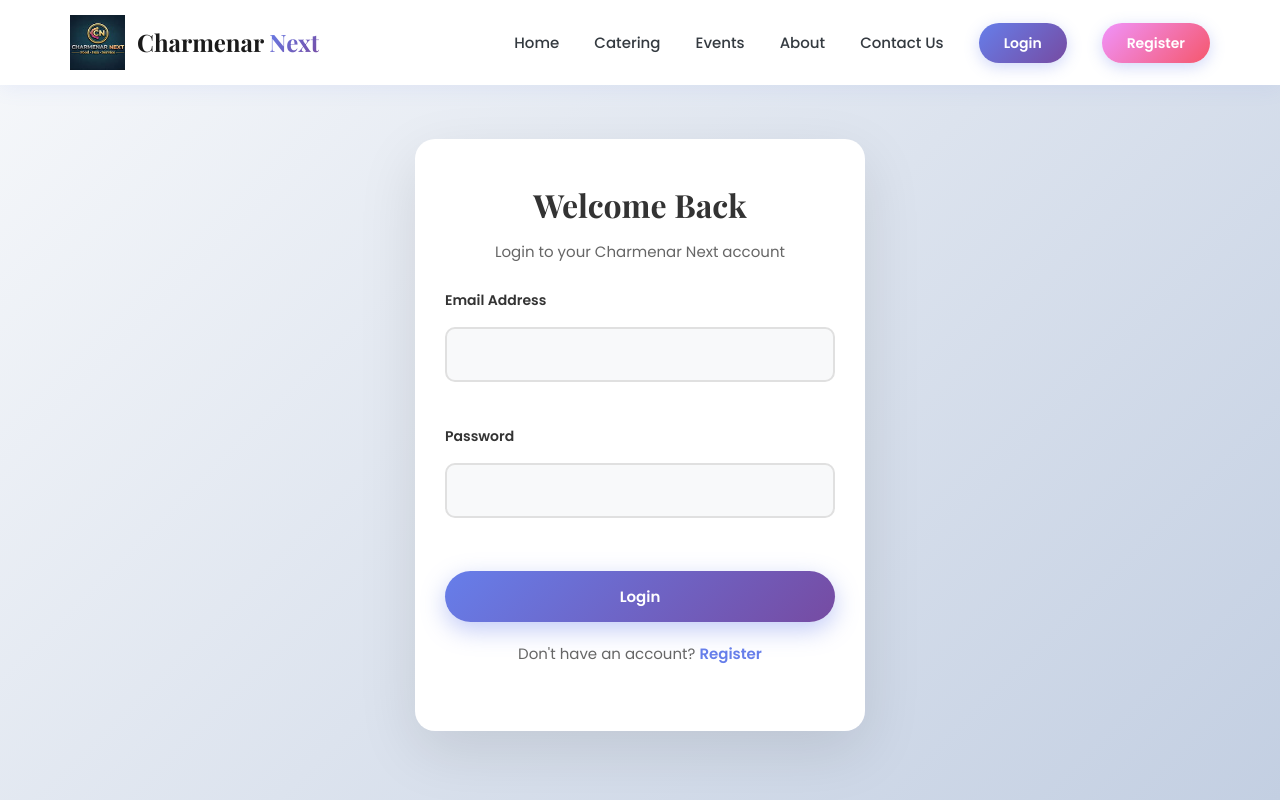
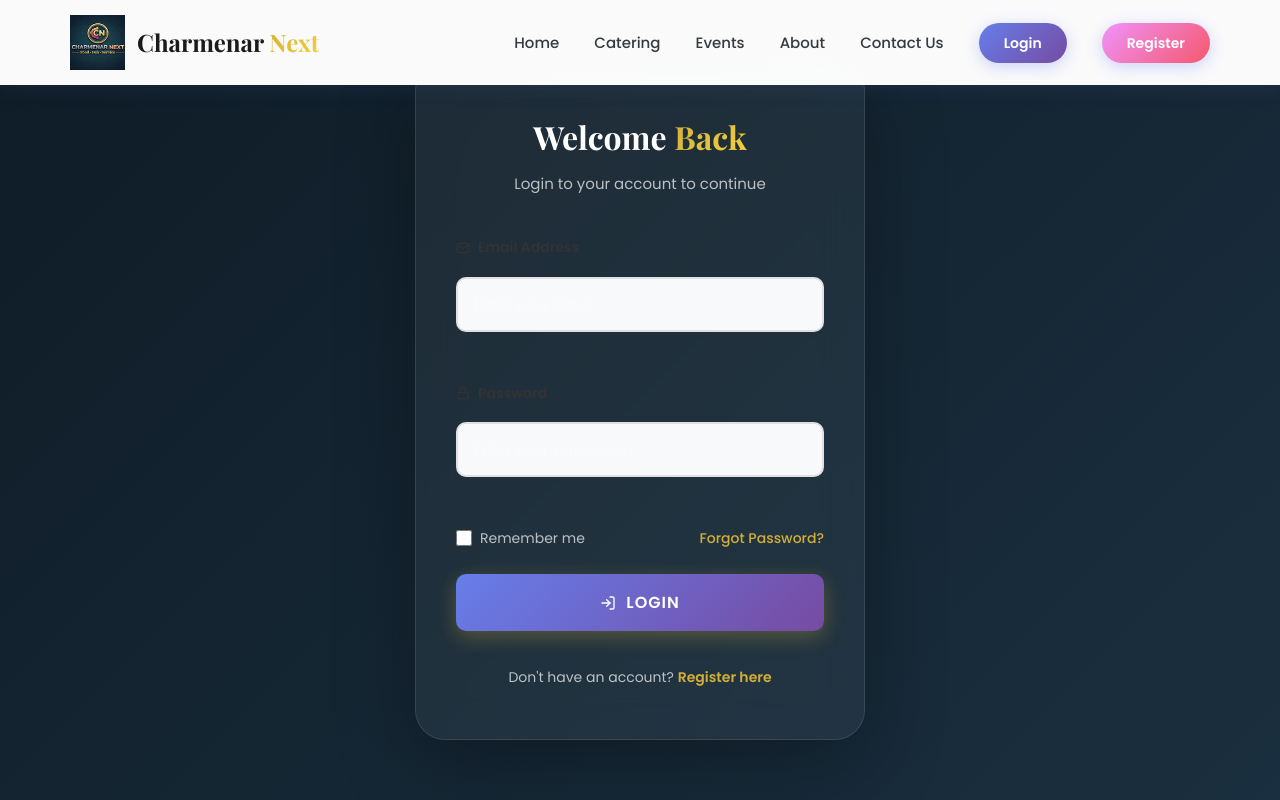
Before and after one commit to charmenarnext/charmenar_next, a React (Create React App) app in the folder frontend/: page /charmenar_next/login in a window 1280 px wide. Shown: the top 800 px of the page. Built offline with nearby package versions, Linux system fonts and the light colour scheme.

Commit message:
login flow fix

```diff
--- a/frontend/src/context/AuthContext.js
+++ b/frontend/src/context/AuthContext.js
@@ -1,6 +1,7 @@
 import { createContext, useContext, useState, useEffect } from 'react';
 import axios from 'axios';
 import config from '../config';
+import { toast } from 'react-toastify';
 
 const AuthContext = createContext();
 
@@ -18,79 +19,32 @@ export const AuthProvider = ({ children }) => {
 
   const API_BASE_URL = config.API_URL;
 
-  console.log('🔧 AuthContext - API_BASE_URL:', API_BASE_URL);
+  // Check if user is already logged in on mount
+  useEffect(() => {
+    const checkAuth = async () => {
+      const token = localStorage.getItem('token');
+      const storedUser = localStorage.getItem('user');
 
-  // Send OTP to admin email
-  const sendAdminOTP = async (email) => {
-    console.log('📤 sendAdminOTP called');
-    console.log('   Email:', email);
-    console.log('   URL:', `${API_BASE_URL}/auth/admin/request-otp`);
+      if (token && storedUser) {
+        try {
+          setUser(JSON.parse(storedUser));
+          console.log('✅ User already logged in:', JSON.parse(storedUser));
+        } catch (error) {
+          console.error('❌ Error parsing stored user:', error);
+          localStorage.removeItem('token');
+          localStorage.removeItem('user');
+        }
+      }
+      setLoading(false);
+    };
 
-    try {
-      const response = await axios.post(
-        `${API_BASE_URL}/auth/admin/request-otp`,
-        { email },
-        {
-          headers: { 'Content-Type': 'application/json' },
-          timeout: 60000,  // Increased to 60 seconds
-          withCredentials: false
-        }
-      );
-
-      console.log('✅ sendAdminOTP success:', response.data);
-      return response.data;
-    } catch (error) {
-      console.error('❌ sendAdminOTP failed:');
-      console.error('   Message:', error.message);
-      console.error('   Code:', error.code);
-      console.error('   Response:', error.response?.status, error.response?.data);
-
-      if (error.code === 'ECONNABORTED') {
-        throw new Error('Request timeout. Backend is not responding.');
-      }
-      if (error.response?.status === 404) {
-        throw new Error('Endpoint not found. Check backend deployment.');
-      }
-      if (error.response?.status === 500) {
-        throw new Error('Backend server error. Check logs.');
-      }
-
-      throw error;
-    }
-  };
-
-  // Admin login with OTP
-  const adminLogin = async (email, otp) => {
-    console.log('📤 adminLogin called');
-
-    try {
-      const response = await axios.post(
-        `${API_BASE_URL}/auth/admin/login`,
-        { email, otp },
-        {
-          headers: { 'Content-Type': 'application/json' },
-          timeout: 60000,
-          withCredentials: false
-        }
-      );
-
-      console.log('✅ adminLogin success:', response.data);
-
-      if (response.data.token) {
-        localStorage.setItem('token', response.data.token);
-        localStorage.setItem('user', JSON.stringify(response.data.user));
-        setUser(response.data.user);
-      }
-
-      return response.data;
-    } catch (error) {
-      console.error('❌ adminLogin failed:', error.message);
-      throw error;
-    }
-  };
+    checkAuth();
+  }, []);
 
   // Regular user login
   const login = async (email, password) => {
+    console.log('🔐 Login attempt:', { email });
+
     try {
       const response = await axios.post(
         `${API_BASE_URL}/auth/login`,
@@ -101,74 +55,84 @@ export const AuthProvider = ({ children }) => {
         }
       );
 
-      if (response.data.token) {
+      console.log('✅ Login response:', response.data);
+
+      if (response.data.token && response.data.user) {
+        // Save to localStorage
         localStorage.setItem('token', response.data.token);
         localStorage.setItem('user', JSON.stringify(response.data.user));
+
+        // Update state
         setUser(response.data.user);
+
+        console.log('✅ Login successful, user:', response.data.user);
+
+        return response.data;
+      } else {
+        throw new Error('Invalid response from server');
       }
 
-      return response.data;
     } catch (error) {
-      console.error('Login error:', error);
-      throw error;
+      console.error('❌ Login error:', error);
+      console.error('Error response:', error.response?.data);
+
+      const errorMessage = error.response?.data?.message ||
+                          error.message ||
+                          'Login failed. Please check your credentials.';
+
+      throw new Error(errorMessage);
     }
   };
 
   // Register
-  const register = async (name, email, password) => {
+  const register = async (name, email, password, phone) => {
+    console.log('📝 Register attempt:', { email });
+
     try {
       const response = await axios.post(
         `${API_BASE_URL}/auth/register`,
-        { name, email, password },
+        { name, email, password, phone },
         {
           headers: { 'Content-Type': 'application/json' },
           timeout: 30000
         }
       );
 
-      if (response.data.token) {
+      console.log('✅ Register response:', response.data);
+
+      if (response.data.token && response.data.user) {
         localStorage.setItem('token', response.data.token);
         localStorage.setItem('user', JSON.stringify(response.data.user));
         setUser(response.data.user);
+
+        return response.data;
+      } else {
+        throw new Error('Invalid response from server');
       }
 
-      return response.data;
     } catch (error) {
-      console.error('Register error:', error);
-      throw error;
+      console.error('❌ Register error:', error);
+
+      const errorMessage = error.response?.data?.message ||
+                          error.message ||
+                          'Registration failed. Please try again.';
+
+      throw new Error(errorMessage);
     }
   };
 
   // Logout
   const logout = () => {
+    console.log('🚪 Logging out...');
     localStorage.removeItem('token');
     localStorage.removeItem('user');
     setUser(null);
+    toast.info('Logged out successfully');
   };
 
+  // Check if authenticated
   const isAuthenticated = !!localStorage.getItem('token');
   const isAdmin = user?.role === 'admin';
-
-  // Load user on mount
-  useEffect(() => {
-    const loadUser = async () => {
-      const token = localStorage.getItem('token');
-      if (token) {
-        try {
-          const response = await axios.get(`${API_BASE_URL}/auth/me`, {
-            headers: { Authorization: `Bearer ${token}` },
-            timeout: 10000
-          });
-          setUser(response.data.user);
-        } catch (error) {
-          console.error('Failed to load user:', error);
-          logout();
-        }
-      }
-      setLoading(false);
-    };
-    loadUser();
-  }, [API_BASE_URL]);
 
   return (
     <AuthContext.Provider value={{
@@ -177,10 +141,9 @@ export const AuthProvider = ({ children }) => {
       login,
       register,
       logout,
-      sendAdminOTP,
-      adminLogin,
       isAuthenticated,
-      isAdmin
+      isAdmin,
+      setUser  // Export setUser for manual updates if needed
     }}>
       {children}
     </AuthContext.Provider>
--- /dev/null
+++ b/frontend/src/pages/Login.css
@@ -0,0 +1,217 @@
+.login-page {
+  min-height: 100vh;
+  background: linear-gradient(135deg, #0f1c26 0%, #1a2f3f 100%);
+  display: flex;
+  align-items: center;
+  justify-content: center;
+  padding: 20px;
+}
+
+.login-container {
+  width: 100%;
+  max-width: 450px;
+}
+
+.login-card {
+  background: rgba(255, 255, 255, 0.05);
+  backdrop-filter: blur(20px);
+  border-radius: 30px;
+  padding: 50px 40px;
+  box-shadow: 0 25px 80px rgba(0, 0, 0, 0.3);
+  border: 1px solid rgba(255, 255, 255, 0.1);
+  animation: fadeInUp 0.8s ease;
+}
+
+.login-header {
+  text-align: center;
+  margin-bottom: 40px;
+}
+
+.login-header h1 {
+  font-family: 'Playfair Display', serif;
+  font-size: 32px;
+  color: white;
+  margin-bottom: 10px;
+}
+
+.gradient-text {
+  background: linear-gradient(135deg, #D4AF37 0%, #F4D03F 100%);
+  -webkit-background-clip: text;
+  -webkit-text-fill-color: transparent;
+  background-clip: text;
+}
+
+.login-header p {
+  color: rgba(255, 255, 255, 0.7);
+  font-size: 15px;
+}
+
+.login-form {
+  display: flex;
+  flex-direction: column;
+  gap: 25px;
+}
+
+.form-group {
+  display: flex;
+  flex-direction: column;
+  gap: 10px;
+}
+
+.form-group label {
+  font-weight: 600;
+  color: rgba(255, 255, 255, 0.9);
+  font-size: 14px;
+  display: flex;
+  align-items: center;
+  gap: 10px;
+  font-family: 'Poppins', sans-serif;
+}
+
+.input-premium {
+  padding: 16px 20px;
+  border: 2px solid rgba(255, 255, 255, 0.1);
+  border-radius: 14px;
+  font-size: 15px;
+  transition: all 0.3s ease;
+  font-family: 'Poppins', sans-serif;
+  background: rgba(255, 255, 255, 0.05);
+  color: white;
+}
+
+.input-premium::placeholder {
+  color: rgba(255, 255, 255, 0.4);
+}
+
+.input-premium:focus {
+  outline: none;
+  border-color: #D4AF37;
+  background: rgba(255, 255, 255, 0.08);
+  box-shadow: 0 0 0 4px rgba(212, 175, 55, 0.1);
+}
+
+.input-premium:disabled {
+  background: rgba(255, 255, 255, 0.03);
+  cursor: not-allowed;
+}
+
+.form-options {
+  display: flex;
+  justify-content: space-between;
+  align-items: center;
+  font-size: 14px;
+}
+
+.remember-me {
+  display: flex;
+  align-items: center;
+  gap: 8px;
+  color: rgba(255, 255, 255, 0.7);
+  cursor: pointer;
+}
+
+.remember-me input[type="checkbox"] {
+  width: 16px;
+  height: 16px;
+  accent-color: #D4AF37;
+}
+
+.forgot-password {
+  color: #D4AF37;
+  text-decoration: none;
+  font-weight: 500;
+  transition: color 0.3s ease;
+}
+
+.forgot-password:hover {
+  color: #F4D03F;
+}
+
+.submit-btn {
+  background: linear-gradient(135deg, #D4AF37 0%, #F4D03F 100%);
+  color: #0f1c26;
+  border: none;
+  padding: 18px;
+  border-radius: 14px;
+  font-size: 16px;
+  font-weight: 700;
+  cursor: pointer;
+  display: flex;
+  align-items: center;
+  justify-content: center;
+  gap: 12px;
+  transition: all 0.3s ease;
+  font-family: 'Poppins', sans-serif;
+  text-transform: uppercase;
+  letter-spacing: 1px;
+  box-shadow: 0 6px 20px rgba(212, 175, 55, 0.3);
+}
+
+.submit-btn:hover:not(:disabled) {
+  transform: translateY(-3px);
+  box-shadow: 0 10px 30px rgba(212, 175, 55, 0.5);
+}
+
+.submit-btn:disabled {
+  opacity: 0.6;
+  cursor: not-allowed;
+  transform: none;
+}
+
+.spinner {
+  width: 20px;
+  height: 20px;
+  border: 3px solid rgba(15, 28, 38, 0.3);
+  border-top-color: #0f1c26;
+  border-radius: 50%;
+  animation: spin 1s linear infinite;
+}
+
+@keyframes spin {
+  to { transform: rotate(360deg); }
+}
+
+.login-footer {
+  text-align: center;
+  margin-top: 15px;
+  color: rgba(255, 255, 255, 0.7);
+  font-size: 14px;
+}
+
+.login-footer a {
+  color: #D4AF37;
+  text-decoration: none;
+  font-weight: 600;
+  transition: color 0.3s ease;
+}
+
+.login-footer a:hover {
+  color: #F4D03F;
+}
+
+@media (max-width: 480px) {
+  .login-card {
+    padding: 40px 25px;
+  }
+
+  .login-header h1 {
+    font-size: 26px;
+  }
+
+  .form-options {
+    flex-direction: column;
+    gap: 10px;
+    align-items: flex-start;
+  }
+}
+
+@keyframes fadeInUp {
+  from {
+    opacity: 0;
+    transform: translateY(40px);
+  }
+  to {
+    opacity: 1;
+    transform: translateY(0);
+  }
+}
--- a/frontend/src/pages/Login.js
+++ b/frontend/src/pages/Login.js
@@ -1,58 +1,135 @@
 import React, { useState } from 'react';
-import { Link, useNavigate } from 'react-router-dom';
+import { useNavigate, Link } from 'react-router-dom';
 import { useAuth } from '../context/AuthContext';
 import { toast } from 'react-toastify';
-import './Auth.css';
+import { FiMail, FiLock, FiLogIn } from 'react-icons/fi';
+import './Login.css';
 
 const Login = () => {
-  const [formData, setFormData] = useState({ email: '', password: '' });
+  const [email, setEmail] = useState('');
+  const [password, setPassword] = useState('');
+  const [loading, setLoading] = useState(false);
+
   const { login } = useAuth();
   const navigate = useNavigate();
 
   const handleSubmit = async (e) => {
     e.preventDefault();
+
+    // Validate inputs
+    if (!email || !password) {
+      toast.error('Please enter both email and password');
+      return;
+    }
+
+    if (!email.includes('@')) {
+      toast.error('Please enter a valid email address');
+      return;
+    }
+
+    setLoading(true);
+
     try {
-      await login(formData.email, formData.password);
-      toast.success('Login successful!');
+      console.log('🔐 Attempting login...');
+
+      // Call login function
+      const response = await login(email, password);
+
+      console.log('✅ Login successful:', response);
+
+      // Show success toast
+      toast.success(`Welcome back, ${response.user.name}!`);
+
+      // Wait a moment for toast to show
+      setTimeout(() => {
+        // Redirect to home page
         navigate('/');
+        // Force reload to ensure state updates
+        window.location.reload();
+      }, 1000);
+
     } catch (error) {
-      toast.error(error.response?.data?.message || 'Login failed');
+      console.error('❌ Login failed:', error);
+      toast.error(error.message || 'Login failed. Please check your credentials.');
+    } finally {
+      setLoading(false);
     }
   };
 
   return (
-    <div className="auth-page">
-      <div className="auth-container">
-        <h2>Welcome Back</h2>
-        <p>Login to your Charmenar Next account</p>
+    <div className="login-page">
+      <div className="login-container">
+        <div className="login-card">
+          <div className="login-header">
+            <h1>Welcome <span className="gradient-text">Back</span></h1>
+            <p>Login to your account to continue</p>
+          </div>
 
-        <form onSubmit={handleSubmit} className="auth-form">
+          <form onSubmit={handleSubmit} className="login-form">
             <div className="form-group">
-            <label>Email Address</label>
+              <label htmlFor="email">
+                <FiMail /> Email Address
+              </label>
               <input
                 type="email"
-              value={formData.email}
-              onChange={(e) => setFormData({...formData, email: e.target.value})}
+                id="email"
+                value={email}
+                onChange={(e) => setEmail(e.target.value)}
+                placeholder="Enter your email"
                 required
+                disabled={loading}
+                className="input-premium"
               />
             </div>
 
             <div className="form-group">
-            <label>Password</label>
+              <label htmlFor="password">
+                <FiLock /> Password
+              </label>
               <input
                 type="password"
-              value={formData.password}
-              onChange={(e) => setFormData({...formData, password: e.target.value})}
+                id="password"
+                value={password}
+                onChange={(e) => setPassword(e.target.value)}
+                placeholder="Enter your password"
                 required
+                disabled={loading}
+                className="input-premium"
               />
             </div>
 
-          <button type="submit" className="premium-btn">Login</button>
+            <div className="form-options">
+              <label className="remember-me">
+                <input type="checkbox" />
+                <span>Remember me</span>
+              </label>
+              <Link to="/forgot-password" className="forgot-password">
+                Forgot Password?
+              </Link>
+            </div>
+
+            <button
+              type="submit"
+              className="submit-btn"
+              disabled={loading}
+            >
+              {loading ? (
+                <>
+                  <span className="spinner"></span>
+                  Logging in...
+                </>
+              ) : (
+                <>
+                  <FiLogIn /> Login
+                </>
+              )}
+            </button>
+
+            <div className="login-footer">
+              <p>Don't have an account? <Link to="/register">Register here</Link></p>
+            </div>
           </form>
-
-        <p className="auth-switch">
-          Don't have an account? <Link to="/register">Register</Link>
-        </p>
+        </div>
       </div>
     </div>
   );
```
Also changed, not shown: frontend/src/App.js (+41 -19 lines). Lines whose indentation alone changed are shown as unchanged.
